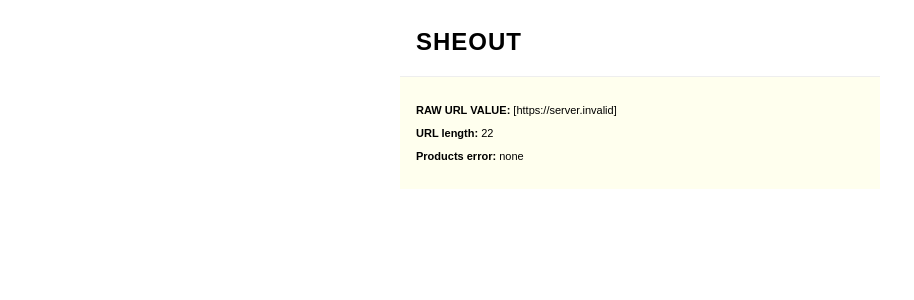
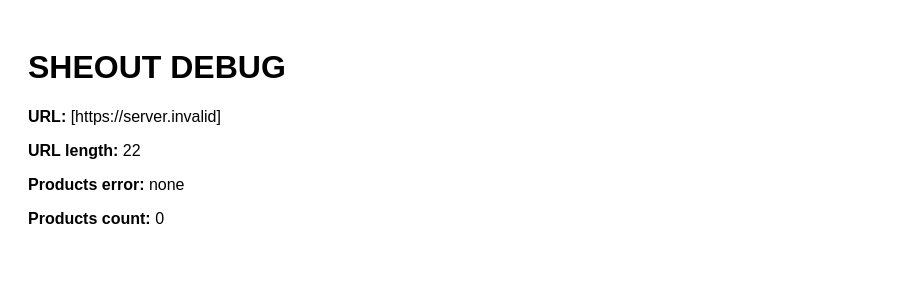
Before and after one commit to mahmoudalgazawi99-bot/Sheout, a Next.js app: page / in a window 1280 px wide. Shown: the top 300 px of the page, without its empty margins (0-914 px from the left). Built offline with nearby package versions, Linux system fonts and the light colour scheme; no server answers; the database is empty.

Commit message:
Refactor Home component and add debug info
Removed unused categories and store fetching logic. Updated main layout and added debug information for products.

```diff
--- a/app/page.js
+++ b/app/page.js
@@ -1,30 +1,18 @@
 import { supabase } from '@/lib/supabaseClient';
-
-const categories = ['Women', 'Men', 'Kids', 'Shoes', 'Sports', 'Accessories'];
 
 export default async function Home() {
   const { data: products, error: productsError } = await supabase
     .from('products')
     .select('*, stores(name)')
-    .eq('status', 'active')
-    .order('created_at', { ascending: false });
-
-  const { data: stores, error: storesError } = await supabase
-    .from('stores')
-    .select('*')
     .eq('status', 'active');
 
   return (
-    <main style={{ maxWidth: '480px', margin: '0 auto', paddingBottom: '40px', fontFamily: 'sans-serif' }}>
-      <header style={{ padding: '20px 16px', borderBottom: '1px solid #eee' }}>
-        <h1 style={{ fontSize: '24px', fontWeight: 700, margin: 0, letterSpacing: '1px' }}>SHEOUT</h1>
-      </header>
-
-      <div style={{ padding: '16px', background: '#ffe', fontSize: '11px', wordBreak: 'break-all' }}>
-        <p><b>RAW URL VALUE:</b> [{process.env.NEXT_PUBLIC_SUPABASE_URL}]</p>
-        <p><b>URL length:</b> {process.env.NEXT_PUBLIC_SUPABASE_URL?.length}</p>
-        <p><b>Products error:</b> {productsError ? JSON.stringify(productsError) : 'none'}</p>
-      </div>
+    <main style={{ padding: '20px', fontFamily: 'sans-serif' }}>
+      <h1>SHEOUT DEBUG</h1>
+      <p><b>URL:</b> [{process.env.NEXT_PUBLIC_SUPABASE_URL}]</p>
+      <p><b>URL length:</b> {process.env.NEXT_PUBLIC_SUPABASE_URL?.length}</p>
+      <p><b>Products error:</b> {productsError ? JSON.stringify(productsError) : 'none'}</p>
+      <p><b>Products count:</b> {products ? products.length : 'null'}</p>
     </main>
   );
 }
```
